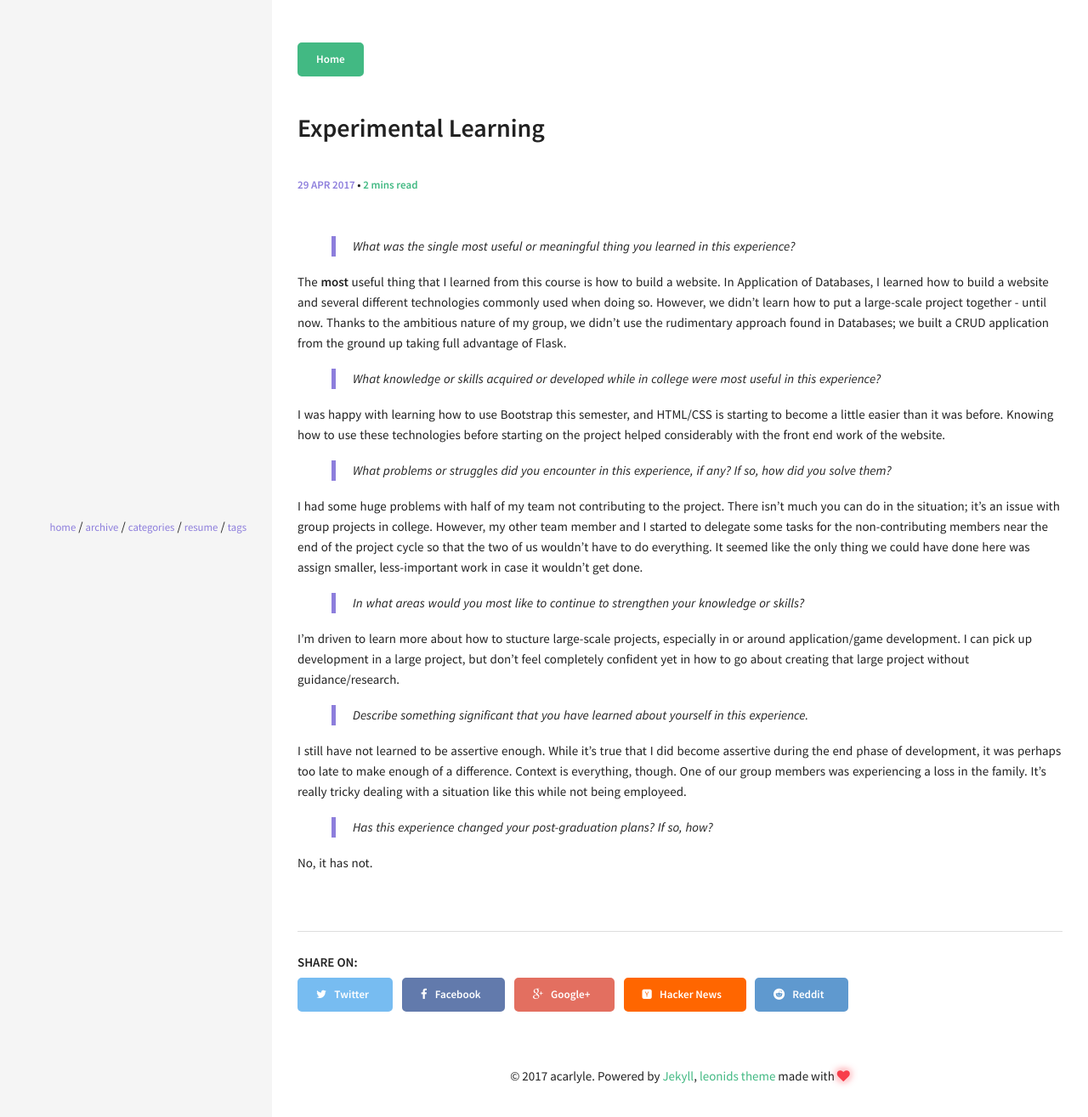
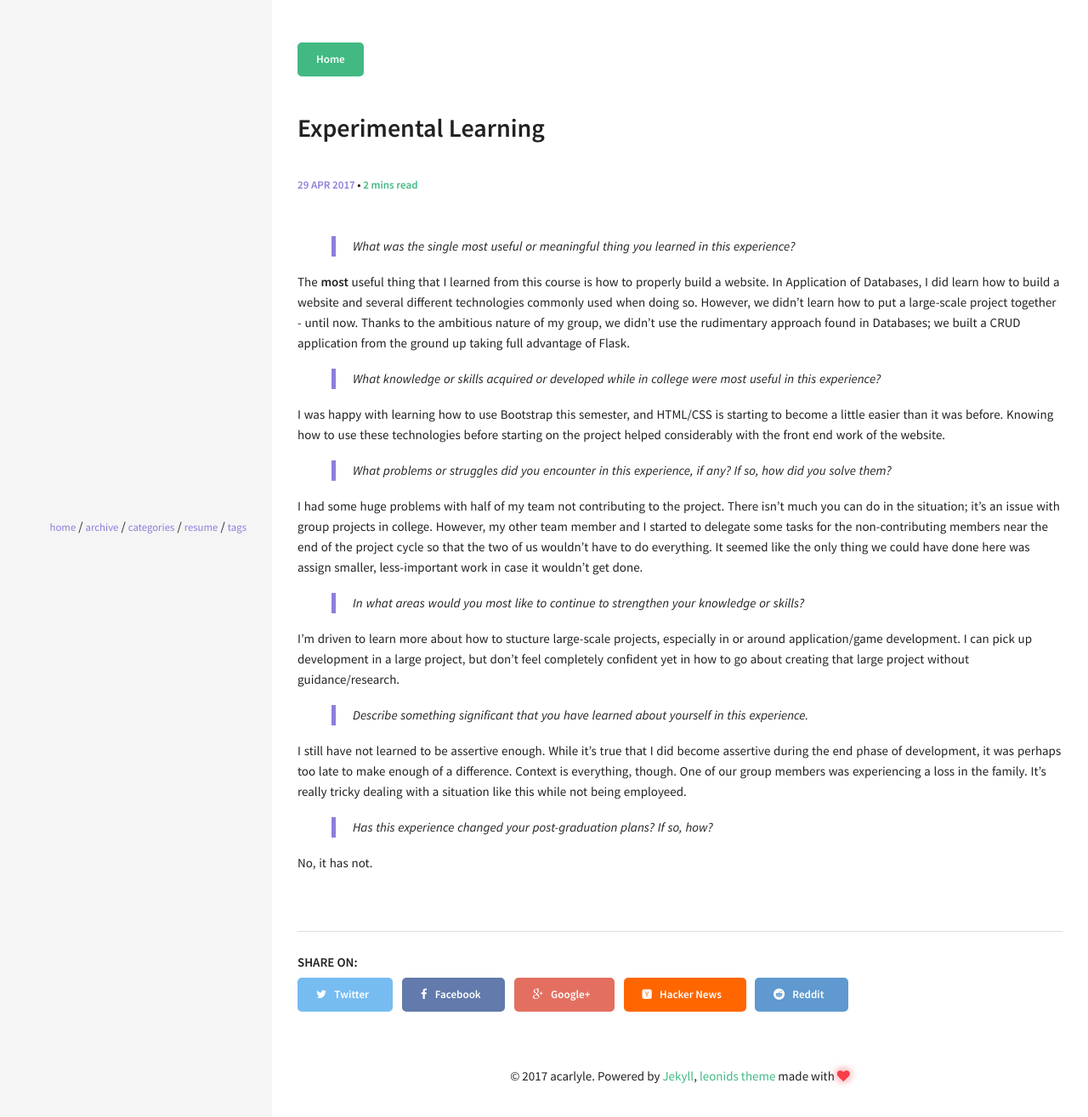
Before and after one commit to acarlyle/acarlyle.github.io, a Jekyll site: the page built from _posts/2017-04-28-experimental-learning.md, in a window 1280 px wide. Shown: the top 1315 px of the page at 85% size. Built offline with Jekyll 4.4.1, drawn with Linux system fonts in a browser that asks for light colours.

Commit message:
Updated 2017-04-28-experimental-learning.md

```diff
--- a/_posts/2017-04-28-experimental-learning.md
+++ b/_posts/2017-04-28-experimental-learning.md
@@ -8,7 +8,7 @@ categories: UMW
 > What was the single most useful or meaningful thing you learned
 in this experience?
 
-The **most** useful thing that I learned from this course is how to build a website.  In Application of Databases, I learned how to build a website and several different technologies commonly used when doing so.  However, we didn't learn how to put a large-scale project together - until now.  Thanks to the ambitious nature of my group, we didn't use the rudimentary approach found in Databases; we built a CRUD application from the ground up taking full advantage of Flask.
+The **most** useful thing that I learned from this course is how to properly build a website.  In Application of Databases, I did learn how to build a website and several different technologies commonly used when doing so.  However, we didn't learn how to put a large-scale project together - until now.  Thanks to the ambitious nature of my group, we didn't use the rudimentary approach found in Databases; we built a CRUD application from the ground up taking full advantage of Flask.
 
 > What knowledge or skills acquired or developed while in college
 were most useful in this experience?
```
